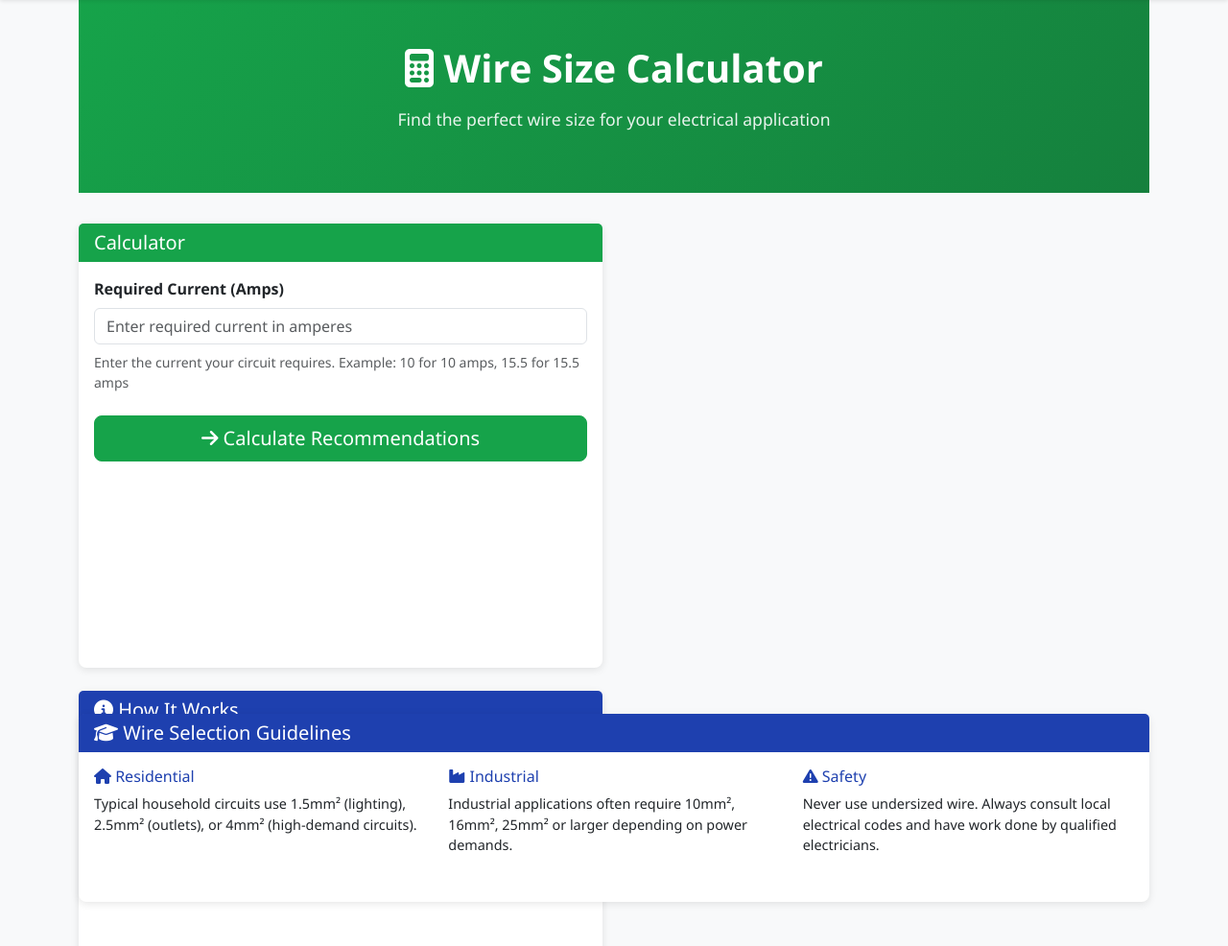
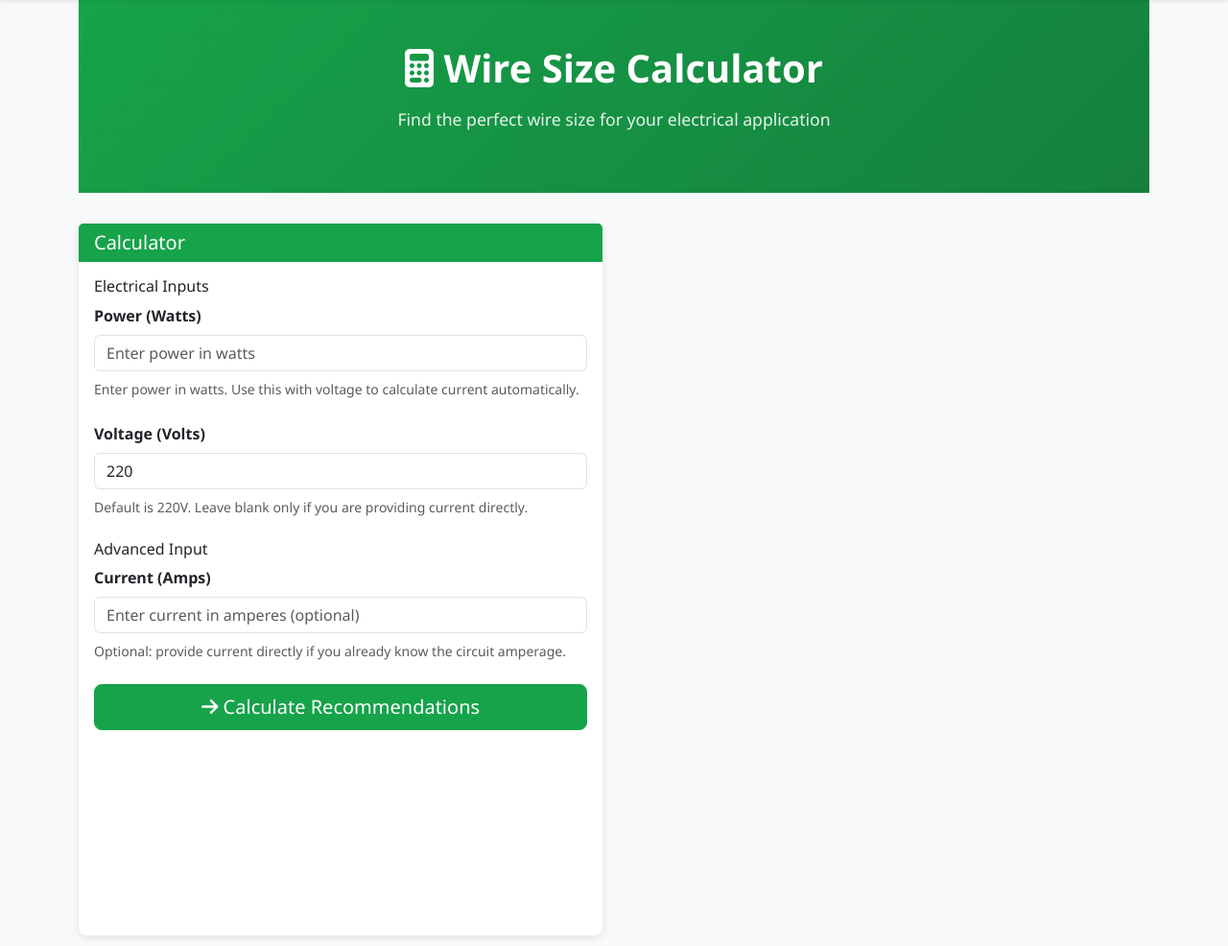
Before and after one commit to listeroo9/Infolectric, a Django app: page /calculator/ in a window 1280 px wide. Shown: the part 63-1049 px from the top of the page at 96% size. Run offline with Django 4.2, Linux system fonts and the light colour scheme; tables that the repository leaves empty hold one stand-in row (values such as "Sample post").

Commit message:
fixing calculator input field

```diff
--- a/core/forms.py
+++ b/core/forms.py
@@ -107,18 +107,66 @@ class WireSizeForm(forms.ModelForm):
 class WireCalculatorForm(forms.Form):
     """
     Form for the wire recommendation calculator.
-    User inputs required current in amps.
+    Supports power + voltage calculation or direct current input.
     """
-    required_current = forms.DecimalField(
-        label='Required Current (Amps)',
+    power_watts = forms.DecimalField(
+        label='Power (Watts)',
+        required=False,
         min_value=0.01,
         decimal_places=2,
         widget=forms.NumberInput(attrs={
             'class': 'form-control',
-            'placeholder': 'Enter required current in amperes',
+            'placeholder': 'Enter power in watts',
             'step': '0.1'
         })
     )
+    voltage = forms.DecimalField(
+        label='Voltage (Volts)',
+        required=False,
+        min_value=0.1,
+        decimal_places=2,
+        initial=220,
+        widget=forms.NumberInput(attrs={
+            'class': 'form-control',
+            'placeholder': 'Enter voltage in volts',
+            'step': '0.1'
+        })
+    )
+    current = forms.DecimalField(
+        label='Current (Amps)',
+        required=False,
+        min_value=0.01,
+        decimal_places=2,
+        widget=forms.NumberInput(attrs={
+            'class': 'form-control',
+            'placeholder': 'Enter current in amperes (optional)',
+            'step': '0.1'
+        })
+    )
+
+    def clean(self):
+        cleaned_data = super().clean()
+        power = cleaned_data.get('power_watts')
+        voltage = cleaned_data.get('voltage')
+        current = cleaned_data.get('current')
+
+        if current is None and power is None:
+            raise forms.ValidationError(
+                'Provide either current directly or both power and voltage.'
+            )
+
+        if current is None:
+            if voltage is None:
+                cleaned_data['voltage'] = Decimal('220.00')
+                voltage = cleaned_data['voltage']
+            try:
+                cleaned_data['calculated_current'] = Decimal(power) / Decimal(voltage)
+            except Exception:
+                raise forms.ValidationError('Power and voltage must be valid numbers.')
+        else:
+            cleaned_data['calculated_current'] = current
+
+        return cleaned_data
 
 
 class ApplianceLoadForm(forms.ModelForm):
--- a/core/templates/core/wire_calculator.html
+++ b/core/templates/core/wire_calculator.html
@@ -27,16 +27,52 @@
                     {% endif %}
 
                     <div class="mb-4">
-                        <label for="{{ form.required_current.id_for_label }}" class="form-label">
-                            <strong>{{ form.required_current.label }}</strong>
+                        <h6>Electrical Inputs</h6>
+                        <label for="{{ form.power_watts.id_for_label }}" class="form-label">
+                            <strong>{{ form.power_watts.label }}</strong>
                         </label>
-                        {{ form.required_current }}
+                        {{ form.power_watts }}
                         <small class="form-text text-muted d-block mt-2">
-                            Enter the current your circuit requires. Example: 10 for 10 amps, 15.5 for 15.5 amps
+                            Enter power in watts. Use this with voltage to calculate current automatically.
                         </small>
-                        {% if form.required_current.errors %}
+                        {% if form.power_watts.errors %}
                             <div class="invalid-feedback d-block">
-                                {% for error in form.required_current.errors %}
+                                {% for error in form.power_watts.errors %}
+                                    {{ error }}
+                                {% endfor %}
+                            </div>
+                        {% endif %}
+                    </div>
+
+                    <div class="mb-4">
+                        <label for="{{ form.voltage.id_for_label }}" class="form-label">
+                            <strong>{{ form.voltage.label }}</strong>
+                        </label>
+                        {{ form.voltage }}
+                        <small class="form-text text-muted d-block mt-2">
+                            Default is 220V. Leave blank only if you are providing current directly.
+                        </small>
+                        {% if form.voltage.errors %}
+                            <div class="invalid-feedback d-block">
+                                {% for error in form.voltage.errors %}
+                                    {{ error }}
+                                {% endfor %}
+                            </div>
+                        {% endif %}
+                    </div>
+
+                    <div class="mb-4">
+                        <h6>Advanced Input</h6>
+                        <label for="{{ form.current.id_for_label }}" class="form-label">
+                            <strong>{{ form.current.label }}</strong>
+                        </label>
+                        {{ form.current }}
+                        <small class="form-text text-muted d-block mt-2">
+                            Optional: provide current directly if you already know the circuit amperage.
+                        </small>
+                        {% if form.current.errors %}
+                            <div class="invalid-feedback d-block">
+                                {% for error in form.current.errors %}
                                     {{ error }}
                                 {% endfor %}
                             </div>
@@ -82,9 +118,24 @@
                     </h5>
                 </div>
                 <div class="card-body">
+                    {% if result %}
+                        <div class="mb-4">
+                            <h6>Calculated Values</h6>
+                            <p>Power: <strong>{{ result.power_watts|default:'N/A' }} W</strong></p>
+                            <p>Voltage: <strong>{{ result.voltage|default:'220' }} V</strong></p>
+                            <p>Computed Current: <strong>{{ result.current }} A</strong></p>
+                            <p>Adjusted Current: <strong>{{ result.adjusted_current }} A</strong></p>
+                        </div>
+                    {% endif %}
+
+                    {% if used_current_mode %}
+                        <div class="alert alert-secondary">
+                            <strong>Tip:</strong> Use Power + Voltage for more accurate calculations, but direct current input still works.
+                        </div>
+                    {% endif %}
+
                     <p class="mb-4">
-                        For a required current of <strong>{{ recommendations.0|first }}</strong> amps,
-                        the following wire sizes are suitable:
+                        The following wire sizes meet the adjusted current requirement:
                     </p>
 
                     {% for wire in recommendations %}
--- a/core/views.py
+++ b/core/views.py
@@ -3,6 +3,7 @@ Views for the Infolectric application.
 Includes CRUD views, search, filtering, and calculator functionality.
 """
 
+from decimal import Decimal
 from django.shortcuts import render, redirect, get_object_or_404
 from django.views.generic import (
     ListView, DetailView, CreateView, UpdateView, DeleteView
@@ -248,37 +249,56 @@ def index(request):
 def wire_calculator(request):
     """
     Wire size recommendation calculator.
-    User enters required current, system returns matching wire sizes.
+    Supports power + voltage or direct current input.
     """
     from django.db.models import Max
 
     form = WireCalculatorForm()
     recommendations = None
     error_message = None
-    required_current_value = None
+    result = None
+    used_current_mode = False
 
     if request.method == 'POST':
         form = WireCalculatorForm(request.POST)
         if form.is_valid():
-            required_current_value = float(form.cleaned_data['required_current'])
+            power = form.cleaned_data.get('power_watts')
+            voltage = form.cleaned_data.get('voltage')
+            current = form.cleaned_data.get('current')
+            computed_current = form.cleaned_data.get('calculated_current')
 
-            # Find all wire sizes with ampacity >= required current
-            recommendations = WireSize.objects.filter(
-                max_ampacity__gte=required_current_value
-            ).order_by('wire_size_mm2')
+            try:
+                current_value = services.calculate_current(
+                    power_watts=power,
+                    voltage=voltage,
+                    current=current
+                )
+                adjusted_current = services.adjusted_current_for_safety(current_value)
+                recommendations = services.recommend_wires_for_current(current_value)
+                used_current_mode = current is not None and power is None
 
-            if not recommendations:
-                max_available = WireSize.objects.aggregate(max_amp=Max('max_ampacity'))['max_amp']
-                error_message = (
-                    f"No wire sizes found for {required_current_value}A. "
-                    f"Maximum available ampacity is {max_available}A."
-                )
+                if not recommendations:
+                    max_available = WireSize.objects.aggregate(max_amp=Max('max_ampacity'))['max_amp']
+                    error_message = (
+                        f"No wire sizes found for adjusted current {adjusted_current}A. "
+                        f"Maximum available ampacity is {max_available}A."
+                    )
+                else:
+                    result = {
+                        'power_watts': power,
+                        'voltage': voltage or Decimal('220'),
+                        'current': current_value,
+                        'adjusted_current': adjusted_current,
+                    }
+            except Exception as exc:
+                error_message = str(exc)
 
     context = {
         'form': form,
         'recommendations': recommendations,
         'error_message': error_message,
-        'required_current_value': required_current_value,
+        'result': result,
+        'used_current_mode': used_current_mode,
         'wire_sizes': WireSize.objects.all().order_by('wire_size_mm2'),
     }
     return render(request, 'core/wire_calculator.html', context)
```
Also changed, not shown: core/api_views.py (+17 -7 lines), core/serializers.py (+19 -3 lines), core/services.py (+20 -1 lines).
